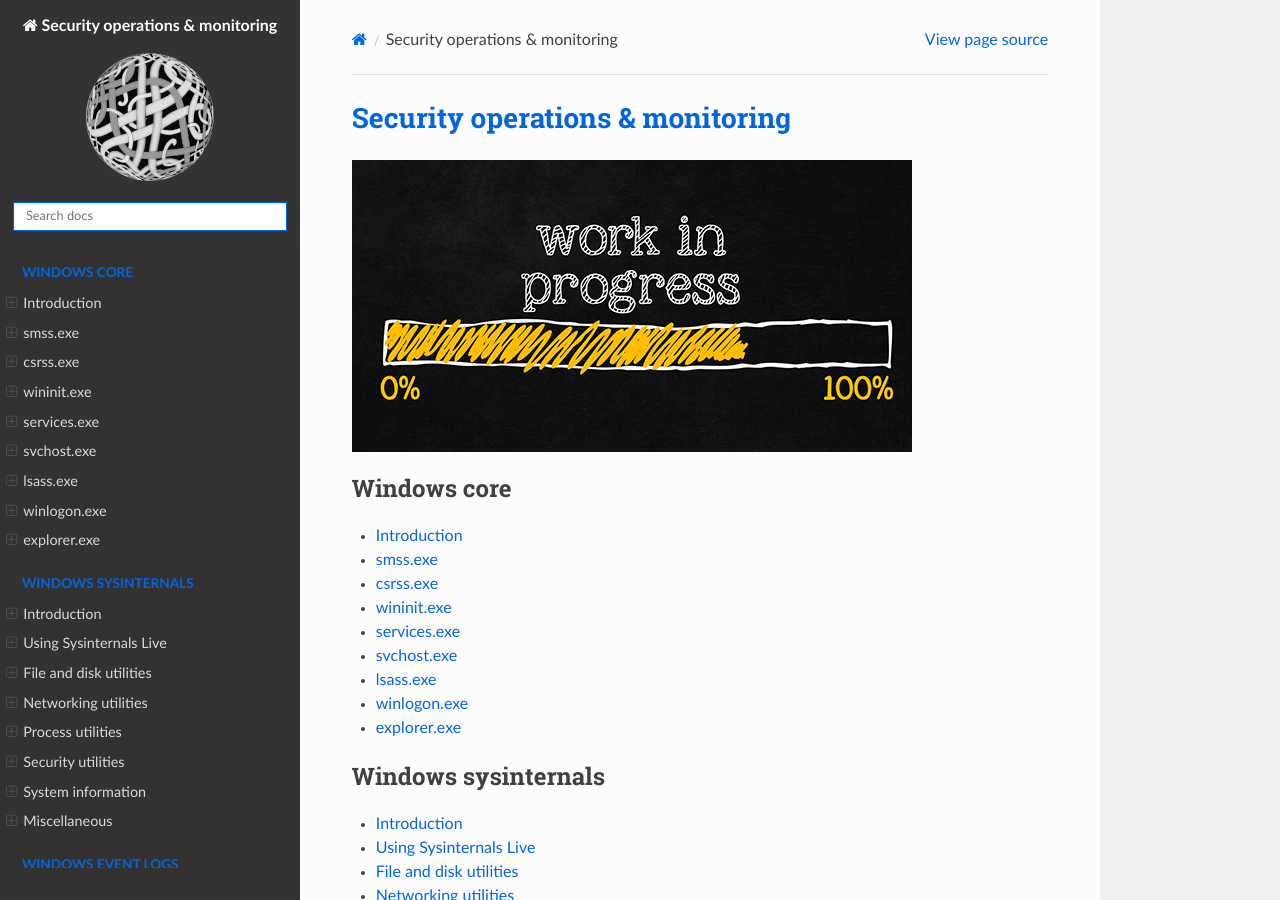
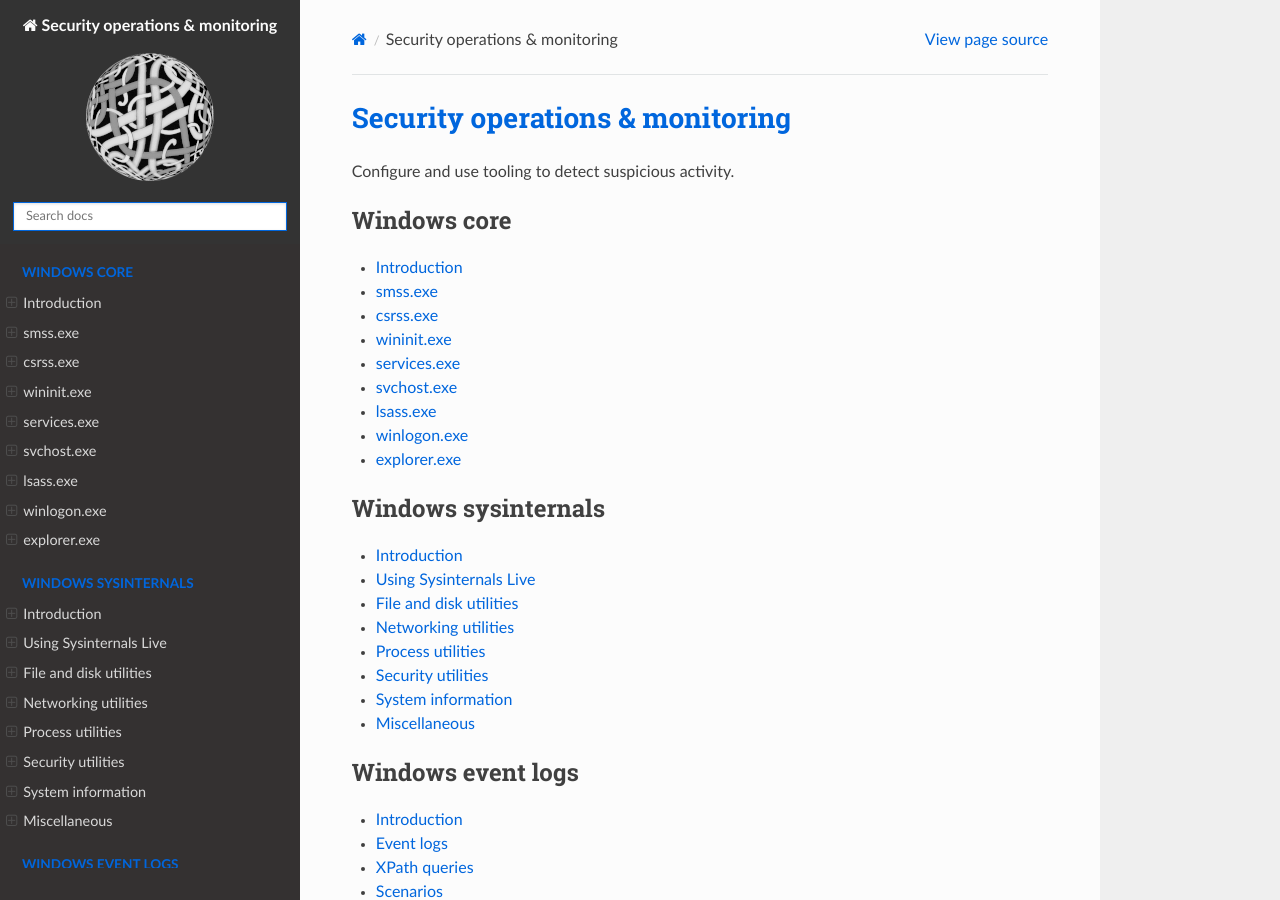
Before and after one commit to tymyrddin/blue-edr, a Sphinx documentation site: the page built from source/index.rst, in a window 1280 px wide and 900 px high. Built offline with Sphinx 7.4.7 and the Read the Docs theme 2.0.0, drawn with Linux system fonts in a browser that asks for light colours.

```diff
--- a/source/index.rst
+++ b/source/index.rst
@@ -1,8 +1,7 @@
 Security operations & monitoring
 ============================================================
 
-.. image:: _static/images/in-progress.png
-  :alt: In Progress
+Configure and use tooling to detect suspicious activity.
 
 .. toctree::
    :glob:
```
